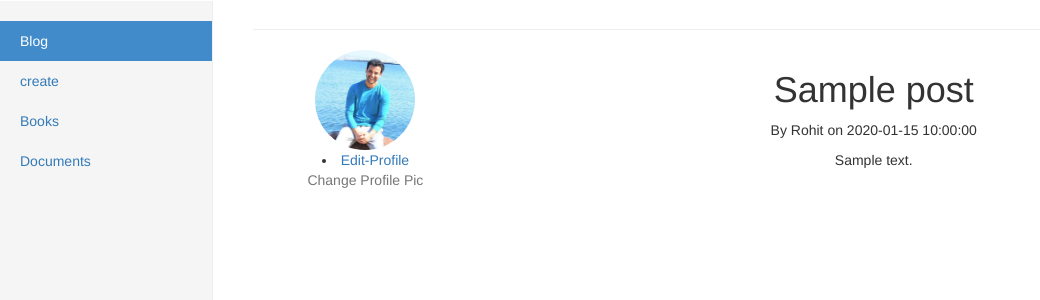
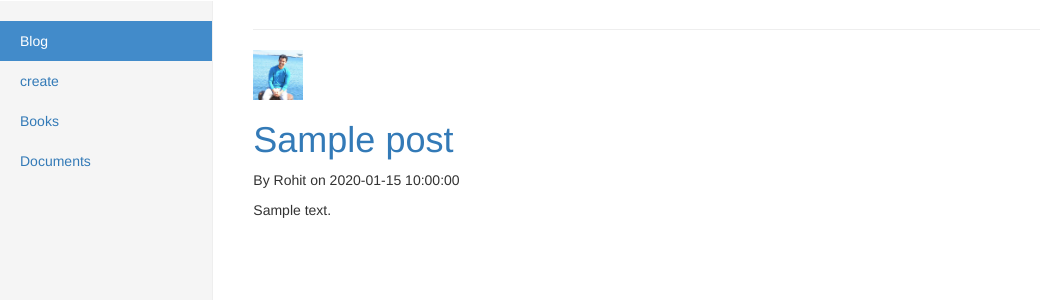
Before and after one commit to rohitthakur2590/zeropoint, a Flask app: page /blog_home in a window 1280 px wide. Shown: the part 50-350 px from the top of the page, without its empty margins (0-1040 px from the left). Run offline with Flask 2, Linux system fonts and the light colour scheme; a user stored in the database is signed in; tables that the repository leaves empty hold one stand-in row (values such as "Sample post"); some libraries are stand-ins or nearby versions.

Commit message:
format change

```diff
--- a/app/templates/blog_home.html
+++ b/app/templates/blog_home.html
@@ -49,19 +49,18 @@ Home
         </div>
         <div class="col-sm-9 col-sm-offset-3 col-md-10 col-md-offset-2 main">
           <h1 class="page-header">{{ name }}</h1>
+         </body>
 
-          <div class="row placeholders">
-            <div class="col-xs-6 col-sm-3 placeholder">
-              <img src="{{ image_file }}" width="100" height="100" class="img-responsive" alt="Generic placeholder thumbnail">
-              <li><a href="{{ url_for('edit_profile') }}">Edit-Profile</a></li>
-              <span class="text-muted">Change Profile Pic</span>
-            </div>
-         </body>
           {% for post in posts %}
-           <h1>{{ post.title }}</h1>
-           <p>By {{ post.author.firstname }} on {{ post.date_posted }} </p>
-           <p>{{ post.content }} </p>
-           <br><br>
+          <article class="media content section">
+           <img src="{{ image_file }}" width="50" height="50" class="img-responsive" alt="Generic placeholder thumbnail">
+           <div class="media-body">
+            <div class="article-metadata">
+           <h1><a class="article-title">{{ post.title }}</a></h1>
+           <p class="article-content">By {{ post.author.firstname }} on {{ post.date_posted }} </p>
+           <p class="article-content">{{ post.content }} </p>
+         </div>
+          </article>
           {% endfor %}
          <body>
 
```
